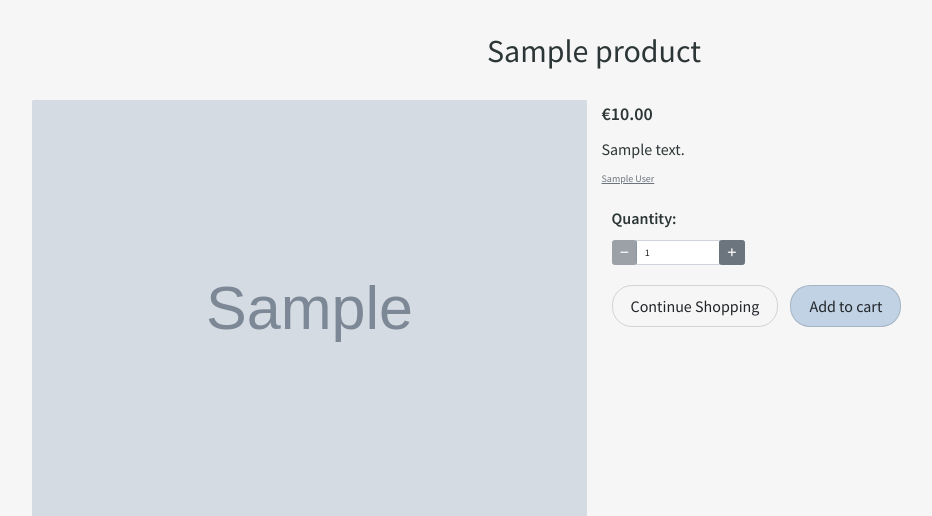
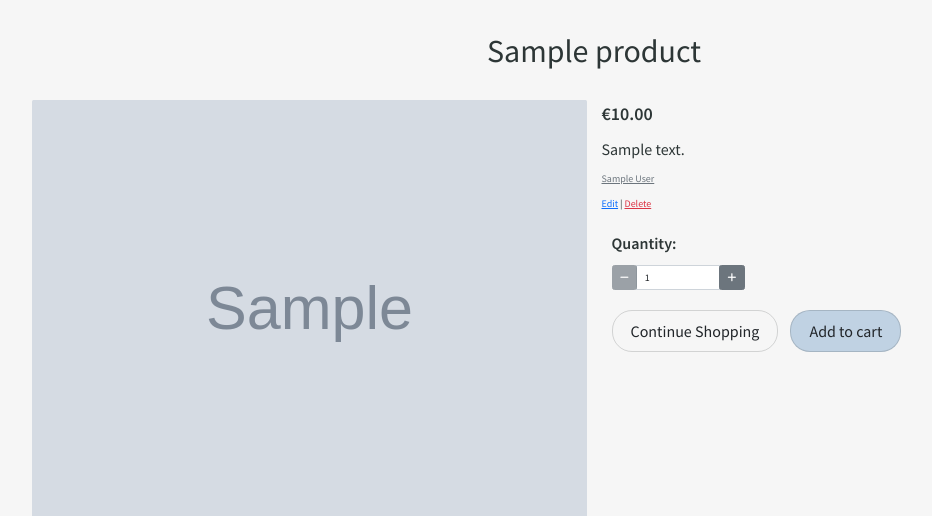
Before and after one commit to Sharon-B/Inside-Out, a Django app: page /products/1/ in a window 1280 px wide. Shown: the part 188-704 px from the top of the page, without its empty margins (46-978 px from the left). Run offline with Django 3.2, Linux system fonts and the light colour scheme; a user stored in the database is signed in; tables that the repository leaves empty hold one stand-in row (values such as "Sample post"); grey boxes marked "Sample" are stand-in pictures; parts of the project's set-up code (start-up, migrations or seed data) failed here and were passed over; some libraries are stand-ins or nearby versions; some web fonts are replaced.

Commit message:
Add edit/delete product links to products.html and product_detail.html

```diff
--- a/products/templates/products/product_detail.html
+++ b/products/templates/products/product_detail.html
@@ -47,6 +47,14 @@
                                     {{ product.category.display_name }}
                                 </a>
                             </p>
+                        {% endif %}
+                        <!-- Product edit/delete links -->
+                        {% if request.user.is_superuser %}
+                            <div class="edit-delete-links">
+                                <a href="{% url 'edit_product' product.id %}" class="edit-link text-blue">Edit</a>
+                                <span> | </span>
+                                <a href="{% url 'delete_product' product.id %}" class="delete-link text-danger">Delete</a>
+                            </div>
                         {% endif %}
                         <!-- Add to Cart -->
                         <form class="form" action="{% url 'add_to_cart' product.id %}" method="POST">
```
Also changed, not shown: products/templates/products/products.html (+8 -0 lines).
